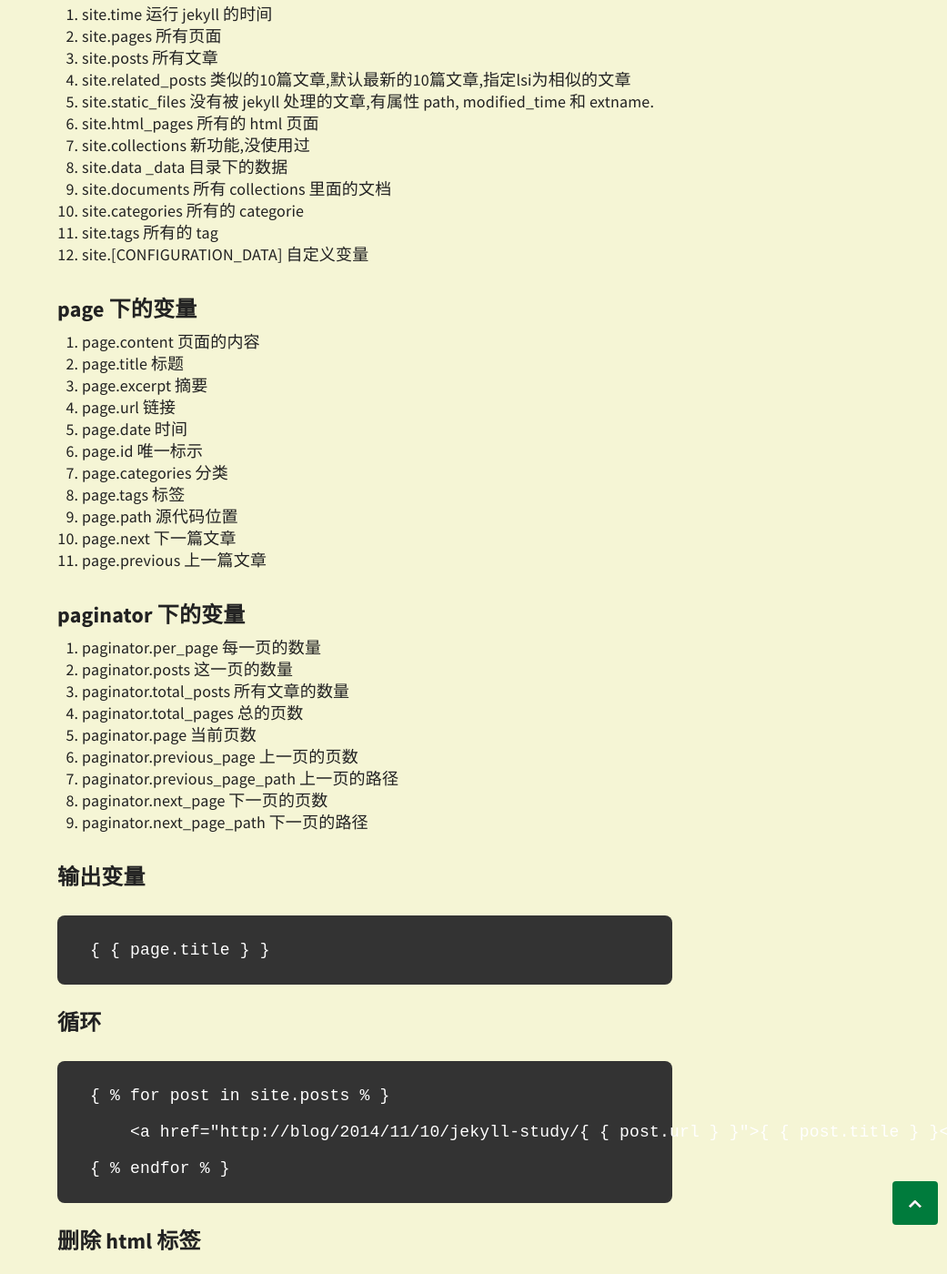
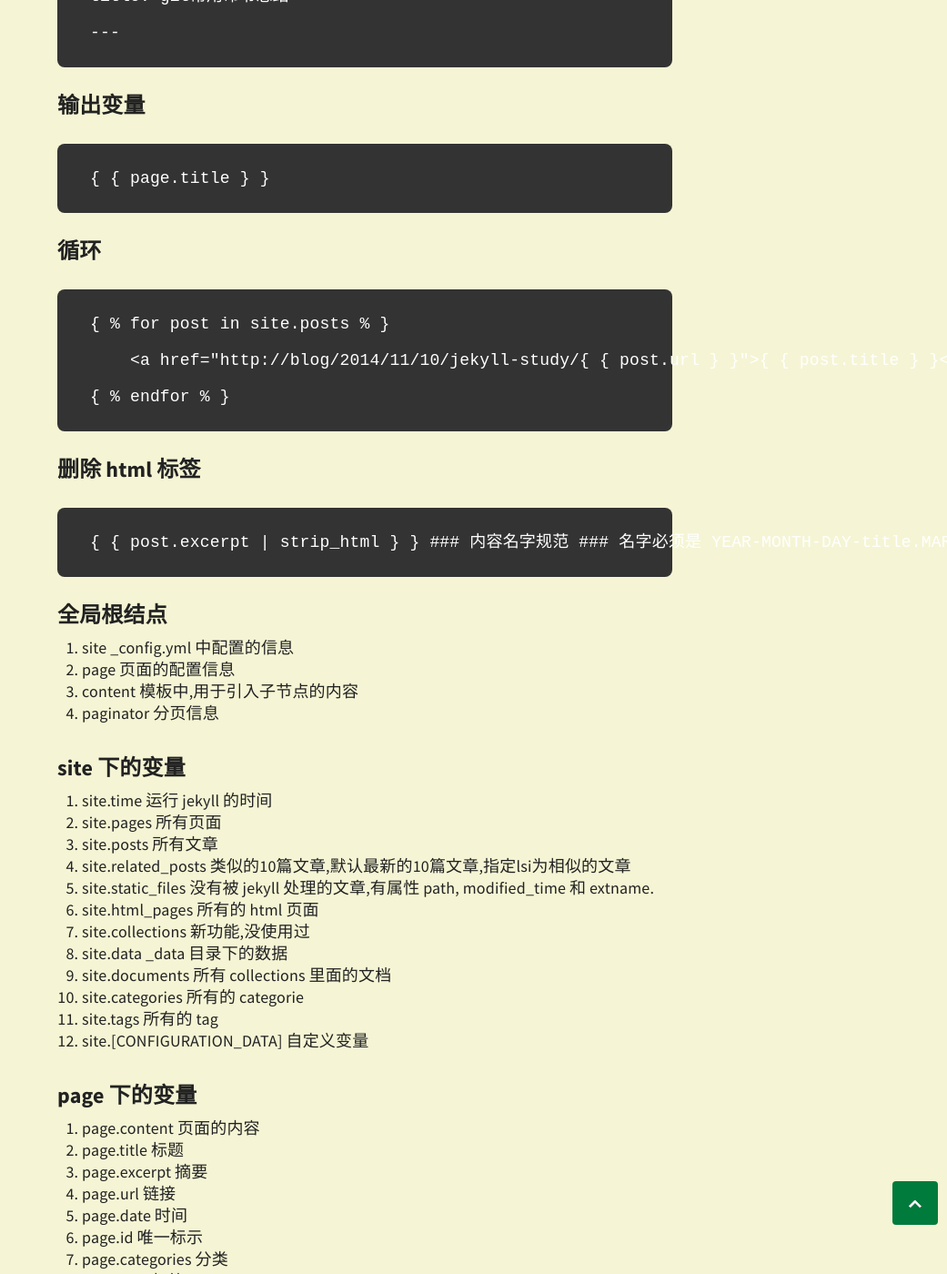
Before and after one commit to xiaoyu33/xiaoyu33.github.io, a Jekyll site: the page built from _posts/2015-8-20-Jekyll语法.md, in a window 1280 px wide and 1400 px high, scrolled down 811 px. Shown: the whole window at 91% size, without its empty margins (239-1280 px from the left). Built offline with Jekyll 4.4.1, drawn with Linux system fonts in a browser that asks for light colours; comment, search, counter and statistics services are not loaded; some of the changed lines change nothing that is shown; some of the changed text lies outside the part shown.

Commit message:
Update 2015-8-20-Jekyll语法.md

```diff
--- a/_posts/2015-8-20-Jekyll语法.md
+++ b/_posts/2015-8-20-Jekyll语法.md
@@ -5,6 +5,29 @@
 > Jekyll 是什么? jekyll 是一个静态网站生成器。jekyll通过标记语言 markdown 或textile 和模板引擎liquid转换生成网页。
 github 为我们提供了这个一个地方, 可以使用jekyll做一个我们自己的网站。
 
+
+### 标题格式###
+
+    2015-08-18-git常用命令汇总.md
+
+### 正文格式###
+
+    ---
+    title: git常用命令总结
+    ---
+
+### 输出变量 ###
+
+    { { page.title } }
+
+### 循环 ###
+
+    { % for post in site.posts % }
+        <a href="http://blog/2014/11/10/jekyll-study/{ { post.url } }">{ { post.title } }</a>
+    { % endfor % }
+
+### 删除 html 标签 ###
+    { { post.excerpt | strip_html } }
 ### 内容名字规范 ###
 名字必须是 YEAR-MONTH-DAY-title.MARKUP 的格式.
 
@@ -51,16 +74,3 @@
 1. paginator.previous_page_path 上一页的路径
 1. paginator.next_page 下一页的页数
 1. paginator.next_page_path 下一页的路径
-
-### 输出变量 ###
-
-    { { page.title } }
-
-### 循环 ###
-
-    { % for post in site.posts % }
-        <a href="http://blog/2014/11/10/jekyll-study/{ { post.url } }">{ { post.title } }</a>
-    { % endfor % }
-
-### 删除 html 标签 ###
-    { { post.excerpt | strip_html } }
```
